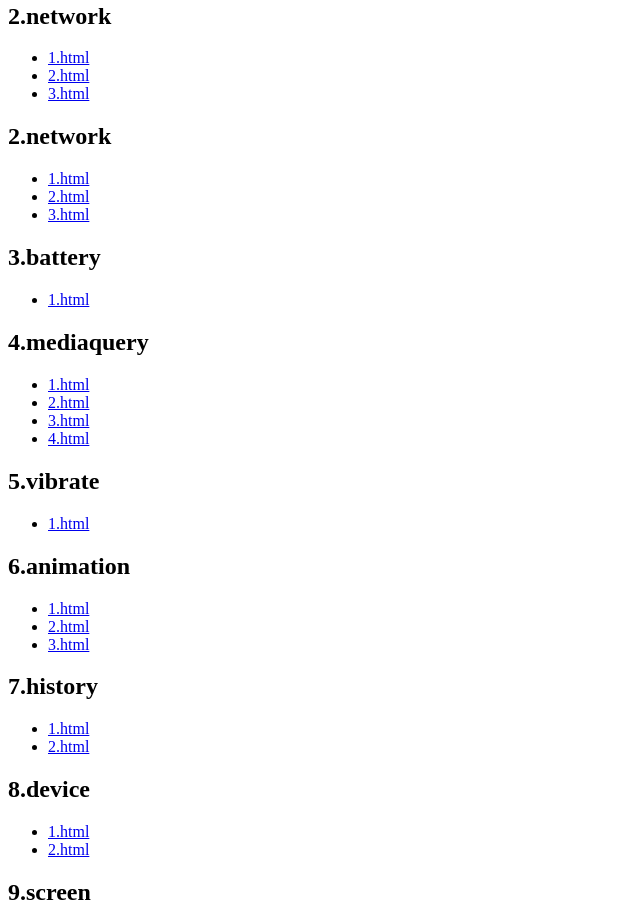
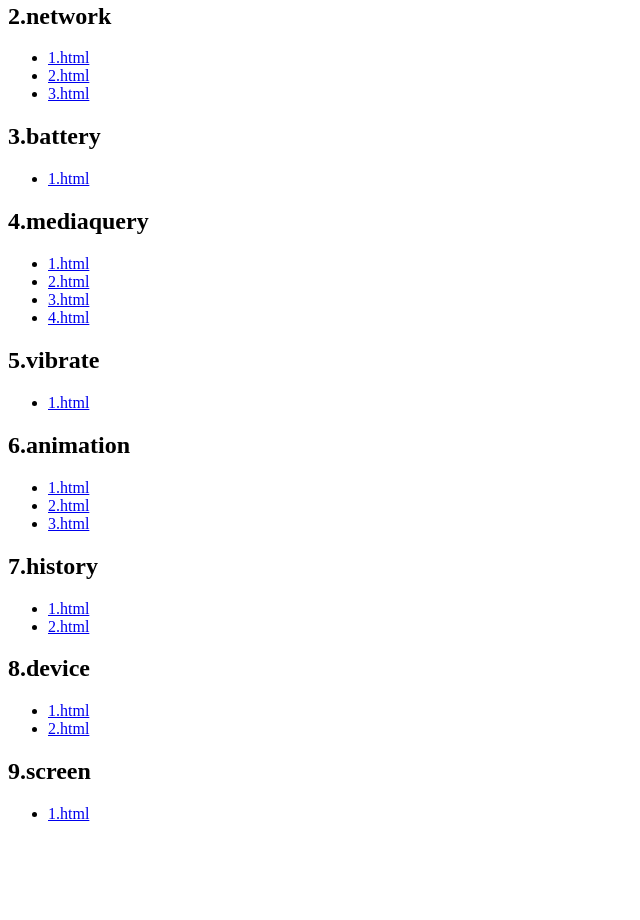
Before and after one commit to samopoem/samopoem.github.com, a plain HTML site: page index.html in a window 1280 px wide. Shown: the part 1017-1937 px from the top of the page, without its empty margins (0-640 px from the left). After the commit the page ends 1856 px from the top, so only its background shows below. Drawn offline with Linux system fonts and the light colour scheme.

Commit message:
Update index.html

```diff
--- a/index.html
+++ b/index.html
@@ -62,12 +62,6 @@
         <li><a href='./week2/day2/2.network/2.html'>2.html</a></li>
         <li><a href='./week2/day2/2.network/3.html'>3.html</a></li>
     </ul>
-    <h2>2.network</h2>
-    <ul>
-        <li><a href='./week2/day2/2.network/1.html'>1.html</a></li>
-        <li><a href='./week2/day2/2.network/2.html'>2.html</a></li>
-        <li><a href='./week2/day2/2.network/3.html'>3.html</a></li>
-    </ul>
     <h2>3.battery</h2>
     <ul>
         <li><a href='./week2/day2/3.battery/1.html'>1.html</a></li>
```
